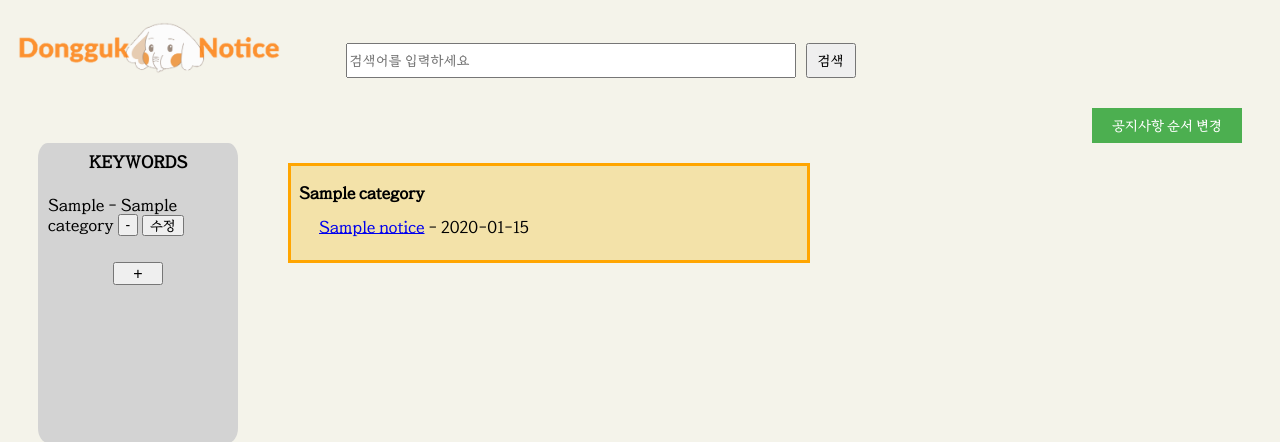
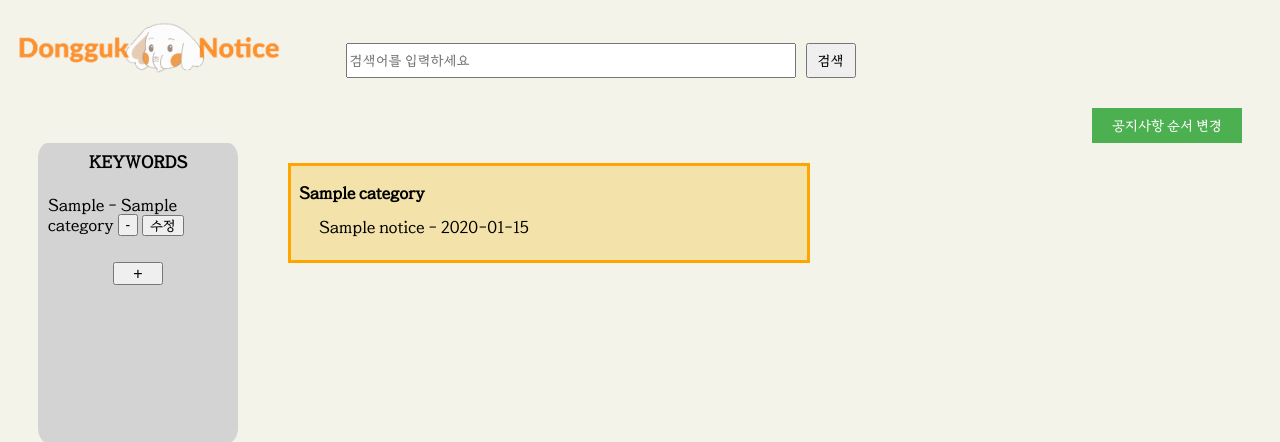
Before and after one commit to CSID-DGU/2023-1-OSSP1-AverageAge25-4, a Django app: template Backend/dgunotice/templates/mainPageTest.html in a window 1280 px wide. Shown: the top 442 px of the page. Run offline with Django 4.2, Linux system fonts and the light colour scheme; the template is opened without the code that fills it: values that come from a table or form of the project are taken from there, others are empty; tables that the repository leaves empty hold one stand-in row (values such as "Sample post"); some web fonts are replaced.

Commit message:
[style] 공지사항 리스트 , 메인화면 배열

```diff
--- a/Backend/dgunotice/templates/mainPageTest.html
+++ b/Backend/dgunotice/templates/mainPageTest.html
@@ -152,14 +152,14 @@
                 </div>
         </div>
 
-        <div class="component-wrapper">
+       <div class="component-wrapper">
 
         {% for category in categories %}
             <div class="row{{ forloop.counter }}">
                 <h5>{{ category.Cname }}</h5>
                 <ul>
                 {% for notice in category.notice_set.all|slice:":5" %}
-                    <li><a href="{{ notice.link }}">{{ notice.title }}</a> - {{ notice.time }}</li>
+                    <li class="noticelink"><a href="{{ notice.link }}"style="text-decoration:none; color: black;">{{ notice.title }}</a> - {{ notice.time }}</li>
                 {% endfor %}
                 </ul>
             </div>
```
